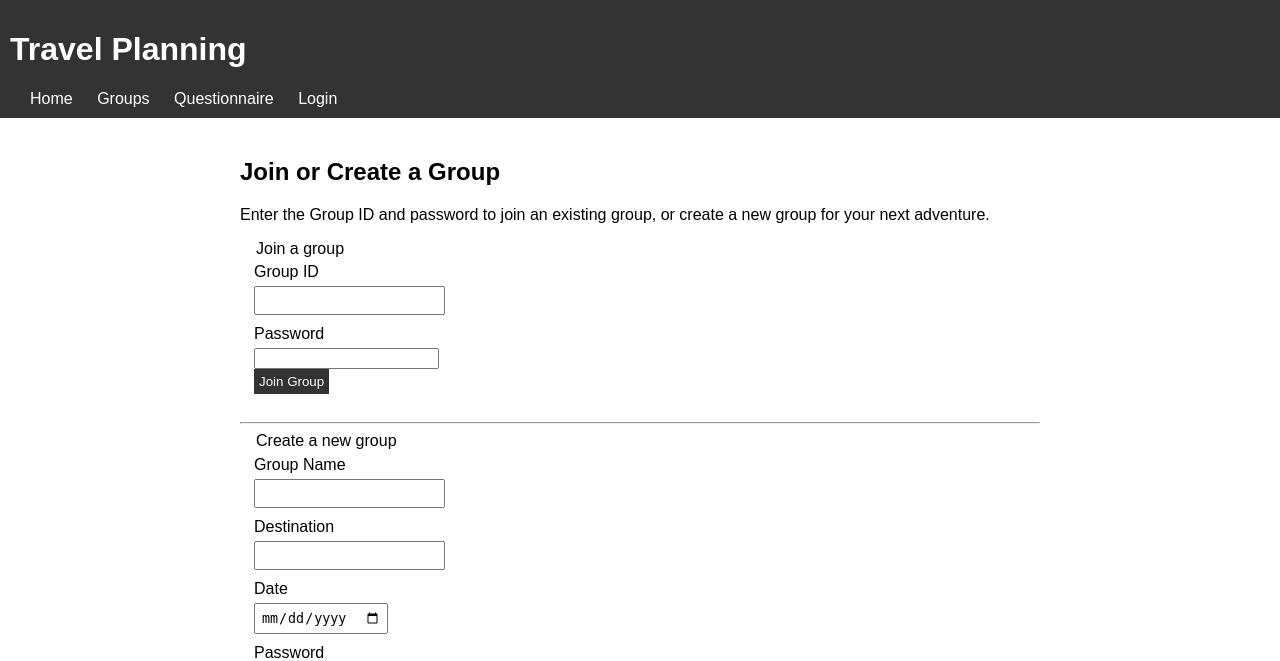
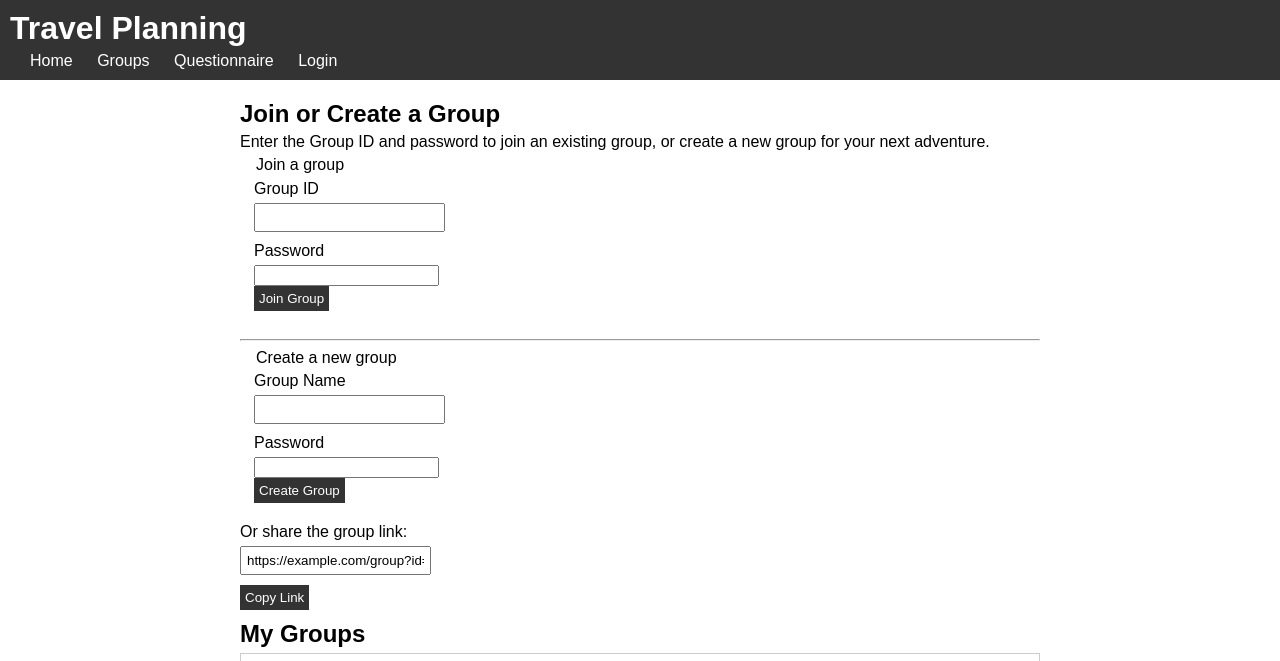
Before and after one commit to nubnubyas/Monday, a Flask app: template templates/group.html in a window 1280 px wide. Shown: the top 661 px of the page. Run offline with Flask 3, Linux system fonts and the light colour scheme; the template is opened without the code that fills it, so the values that code supplies are empty; parts of the project's set-up code (start-up, migrations or seed data) failed here and were passed over.

Commit message:
editted abit of css and formatting, still trying to make the database work

```diff
--- a/static/css/groups-style.css
+++ b/static/css/groups-style.css
@@ -1,4 +1,3 @@
-/* Import your existing CSS file here */
 body {
 	font-family: Arial, sans-serif;
 	margin: 0;
@@ -9,6 +8,11 @@ header {
 	background-color: #333;
 	color: #fff;
 	padding: 10px;
+}
+
+h1, h2, h3, p {
+	margin: 0;
+	padding-bottom: 5px;
 }
 
 nav {
--- a/static/css/login-style.css
+++ b/static/css/login-style.css
@@ -9,6 +9,11 @@ header {
 	background-color: #333;
 	color: #fff;
 	padding: 10px;
+}
+
+h1, h2, h3, p {
+	margin: 0;
+	padding-bottom: 5px;
 }
 
 nav {
--- a/static/css/questionnaire-style.css
+++ b/static/css/questionnaire-style.css
@@ -40,6 +40,7 @@ main {
 
 h1, h2, h3, p {
 	margin: 0;
+	padding-bottom: 5px;
 }
 
 form {
--- a/templates/group.html
+++ b/templates/group.html
@@ -35,10 +35,11 @@
 				<legend>Create a new group</legend>
 				<label for="group-name">Group Name</label>
 				<input type="text" id="group-name" name="group-name">
-				<label for="destination">Destination</label>
+				<!-- only need name and pw for now -->
+				<!-- <label for="destination">Destination</label>
 				<input type="text" id="destination" name="destination">
 				<label for="date">Date</label>
-				<input type="date" id="date" name="date">
+				<input type="date" id="date" name="date"> -->
 				<label for="group-password">Password</label>
 				<input type="password" id="group-password" name="group-password">
 				<button type="submit" onclick="createGroup()">Create Group</button>
@@ -50,7 +51,7 @@
 			<button type="button" onclick="copyLink()">Copy Link</button>
 		</div>
 
-		<h2>Featured Groups</h2>
+		<h2>My Groups</h2>
 		<div class="group">
 			<img src="group-image.jpg" alt="Group Image">
 			<h3>Group Name</h3>
@@ -89,8 +90,6 @@
 
 		function createGroup() {
 			var groupName = document.getElementById("group-name").value;
-			var destination = document.getElementById("destination").value;
-			var date = document.getElementById("date").value;
 			var groupPassword = document.getElementById("group-password").value;
 			// TODO: Implement logic to create a new group with the given information
 			alert(`Group "${groupName}" created successfully!`);
```
Also changed, not shown: static/css/style.css (+22 -15 lines), templates/index.html (+9 -9 lines), images/heropic.jpg (added), images/japan.jpg (added), images/kl.jpg (added), 1 other file.
